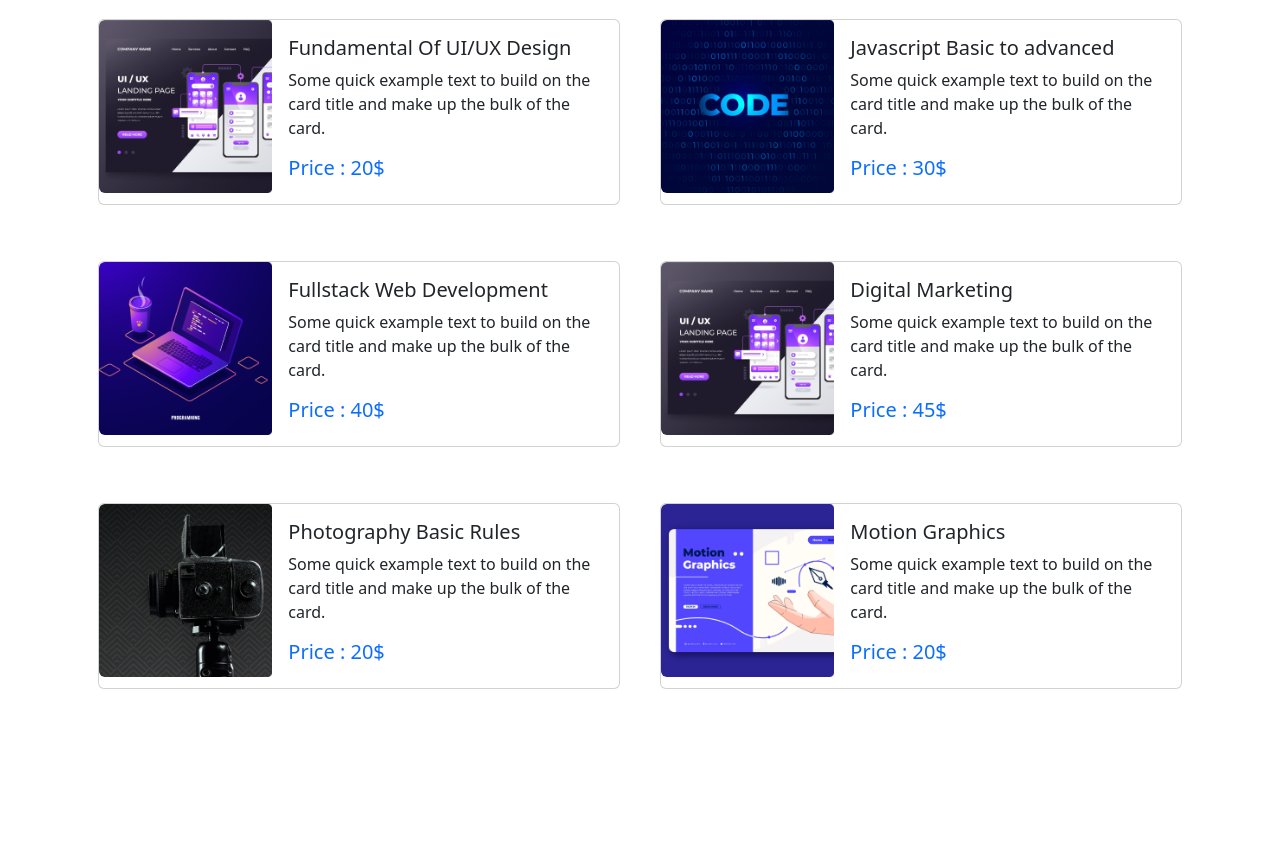
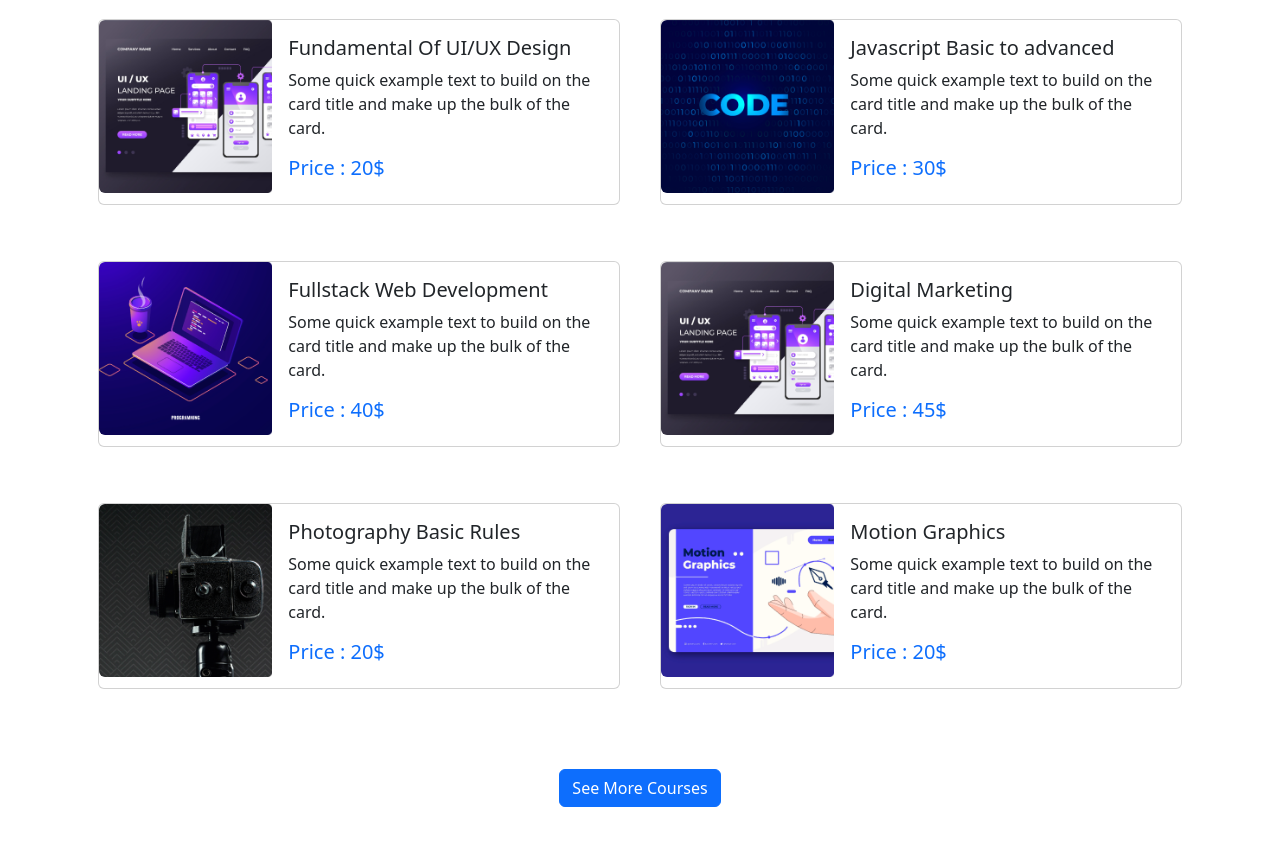
Before and after one commit to mitulchy07/Assignment-3, a plain HTML site: page index.html in a window 1280 px wide. Shown: the part 1031-1886 px from the top of the page. Before the commit the page ends 1752 px from the top, so only its background shows below. Drawn offline with nearby package versions, Linux system fonts and the light colour scheme.

Commit message:
See more button added

```diff
--- a/index.html
+++ b/index.html
@@ -193,10 +193,15 @@
                         </div>
                     </div></div></div>
                 </div>
+                <div class="d-flex justify-content-center p-5">
+                    <div class="btn btn-primary">See More Courses</div>
+                </div>
             </div>
          </section>
 
          <!-- Courses Finish -->
+
+
     </main>
     <script src="https://cdn.jsdelivr.net/npm/bootstrap@5.2.0/dist/js/bootstrap.bundle.min.js" integrity="sha384-A3rJD856KowSb7dwlZdYEkO39Gagi7vIsF0jrRAoQmDKKtQBHUuLZ9AsSv4jD4Xa" crossorigin="anonymous"></script>
   </body>
```
